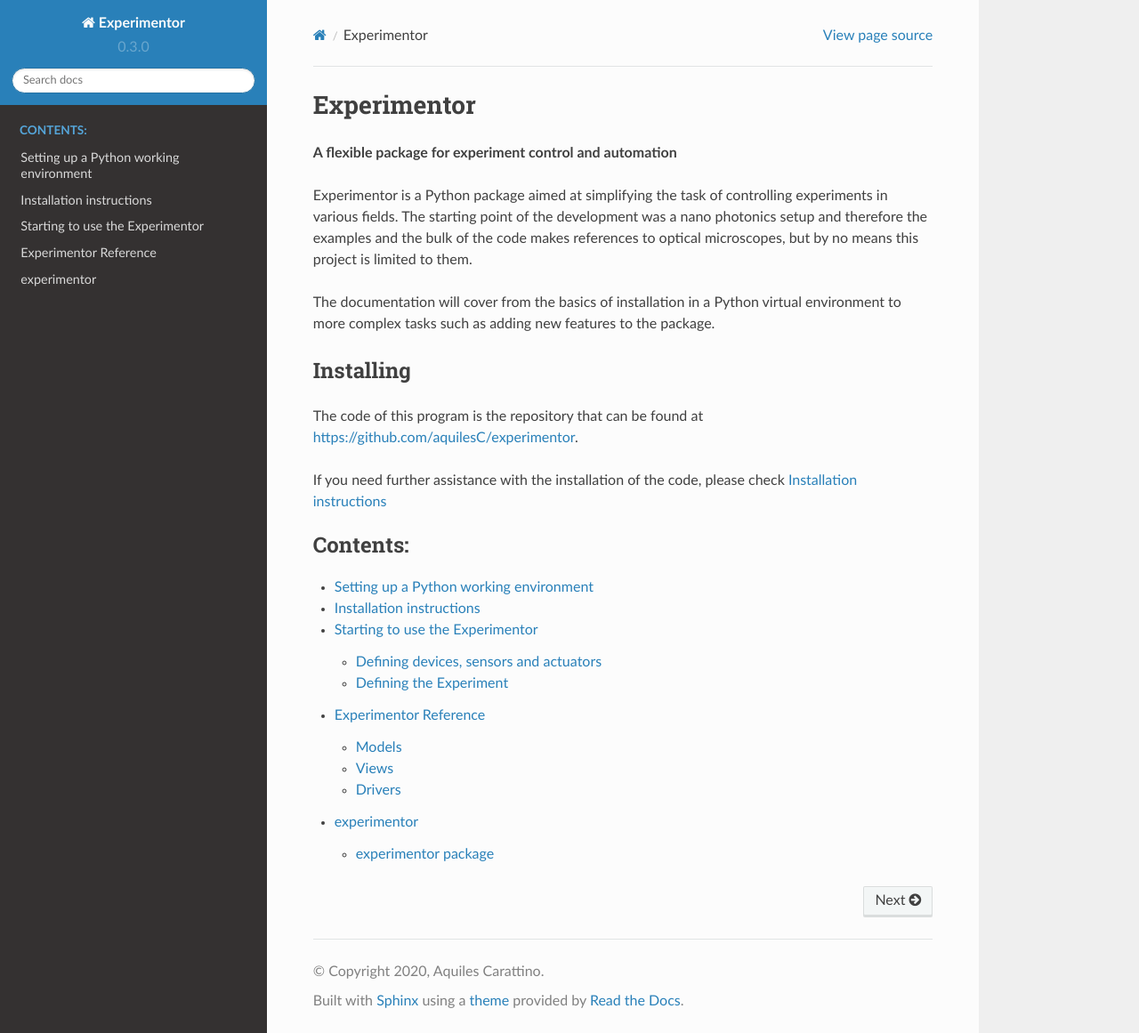
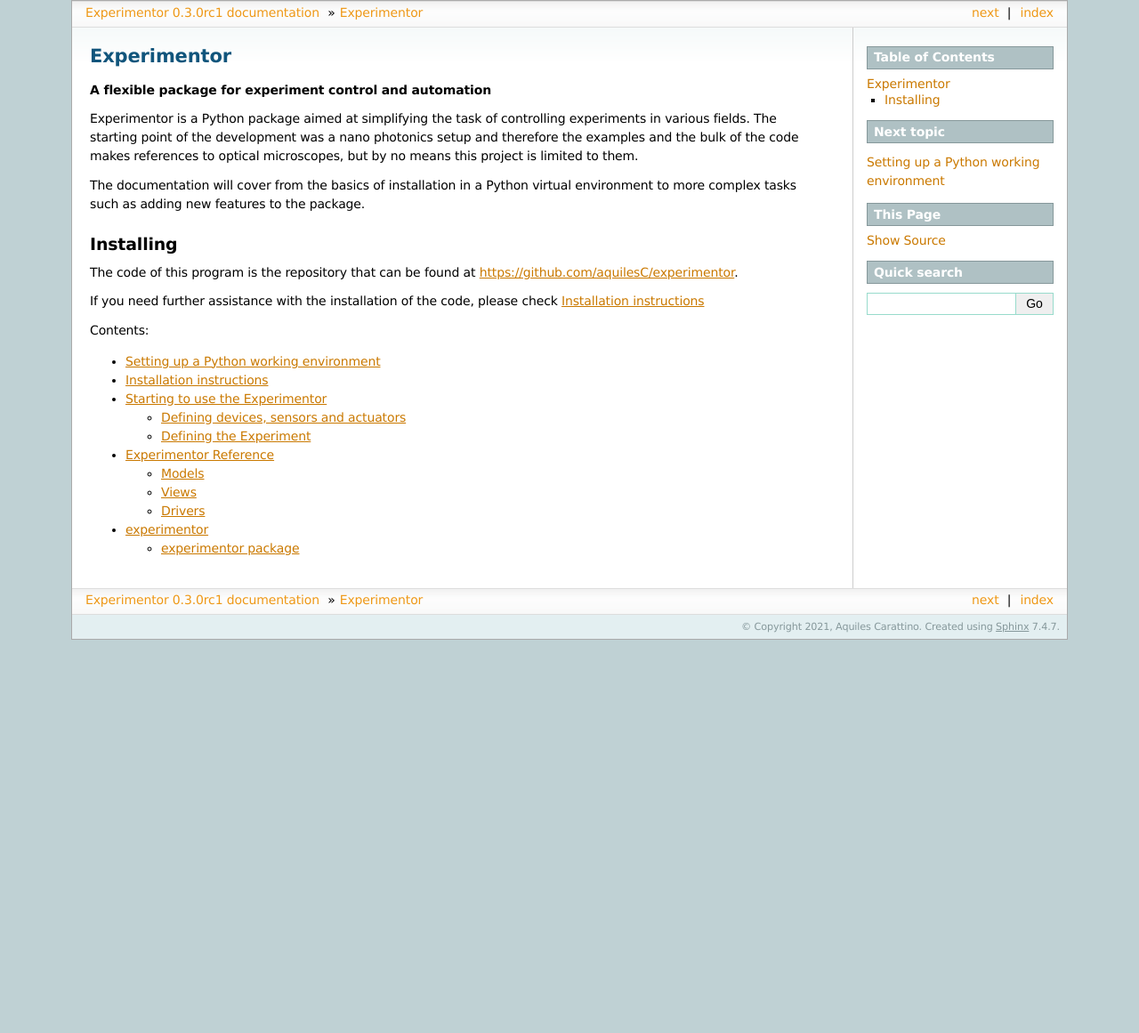
Before and after one commit to aquilesC/experimentor, a Sphinx documentation site: the page built from docs/source/index.rst, in a window 1280 px wide and 1161 px high. Shown: the whole window at 89% size. Built offline with Sphinx 7.4.7, drawn with Linux system fonts in a browser that asks for light colours; pages that are not in the unit, such as notebooks, are missing from menus.

Commit message:
Changed theme and copyright year

```diff
--- a/docs/source/conf.py
+++ b/docs/source/conf.py
@@ -37,7 +37,7 @@
               'sphinx.ext.autosummary', 'sphinx.ext.napoleon']
 
 autosummary_generate = True
-autodoc_mock_imports = ["pypylon", "numpy", "pyqt", "pyqtgraph", "numpy", "pyzmq", "h5py"]
+autodoc_mock_imports = ["pypylon", "numpy", "pyqt", "pyqtgraph", "numpy", "pyzmq", "h5py", "pyvisa"]
 # Add any paths that contain templates here, relative to this directory.
 templates_path = ['_templates']
 
@@ -52,7 +52,7 @@
 
 # General information about the project.
 project = 'Experimentor'
-copyright = '2020, Aquiles Carattino'
+copyright = '2021, Aquiles Carattino'
 author = 'Aquiles Carattino'
 
 # The version info for the project you're documenting, acts as replacement for
@@ -88,13 +88,14 @@
 # The theme to use for HTML and HTML Help pages.  See the documentation for
 # a list of builtin themes.
 #
-try:
-     import sphinx_rtd_theme
-     html_theme_path = [sphinx_rtd_theme.get_html_theme_path()]
-     html_theme = 'sphinx_rtd_theme'
-except:
-    html_theme = 'sphinxdoc'
+# try:
+#      import sphinx_rtd_theme
+#      html_theme_path = [sphinx_rtd_theme.get_html_theme_path()]
+#      html_theme = 'sphinx_rtd_theme'
+# except:
+#     html_theme = 'sphinxdoc'
 
+html_theme = 'sphinxdoc'
 # Theme options are theme-specific and customize the look and feel of a theme
 # further.  For a list of options available for each theme, see the
 # documentation.
```
